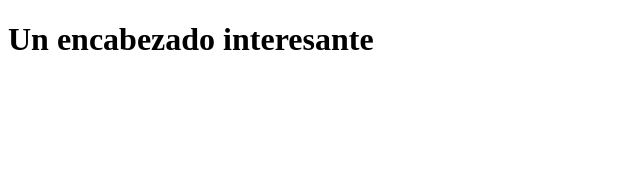
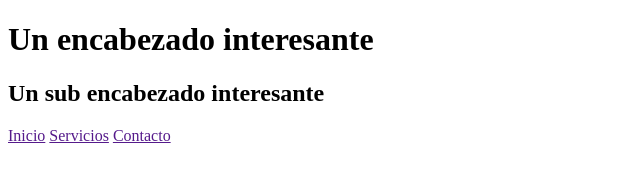
Before and after one commit to LUCC4SZ/cursogitclase3, a plain HTML site: page index.html in a window 1280 px wide. Shown: the whole page, without its empty margins (0-640 px from the left). Drawn offline with Linux system fonts and the light colour scheme.

Commit message:
Se agregó un subtítulo y una barra de navegación

```diff
--- a/index.html
+++ b/index.html
@@ -8,5 +8,11 @@
 </head>
 <body>
     <h1>Un encabezado interesante</h1>
+    <h2>Un sub encabezado interesante</h2>
+    <nav>
+        <a href="">Inicio</a>
+        <a href="">Servicios</a>
+        <a href="">Contacto</a>
+    </nav>
 </body>
 </html>
```
